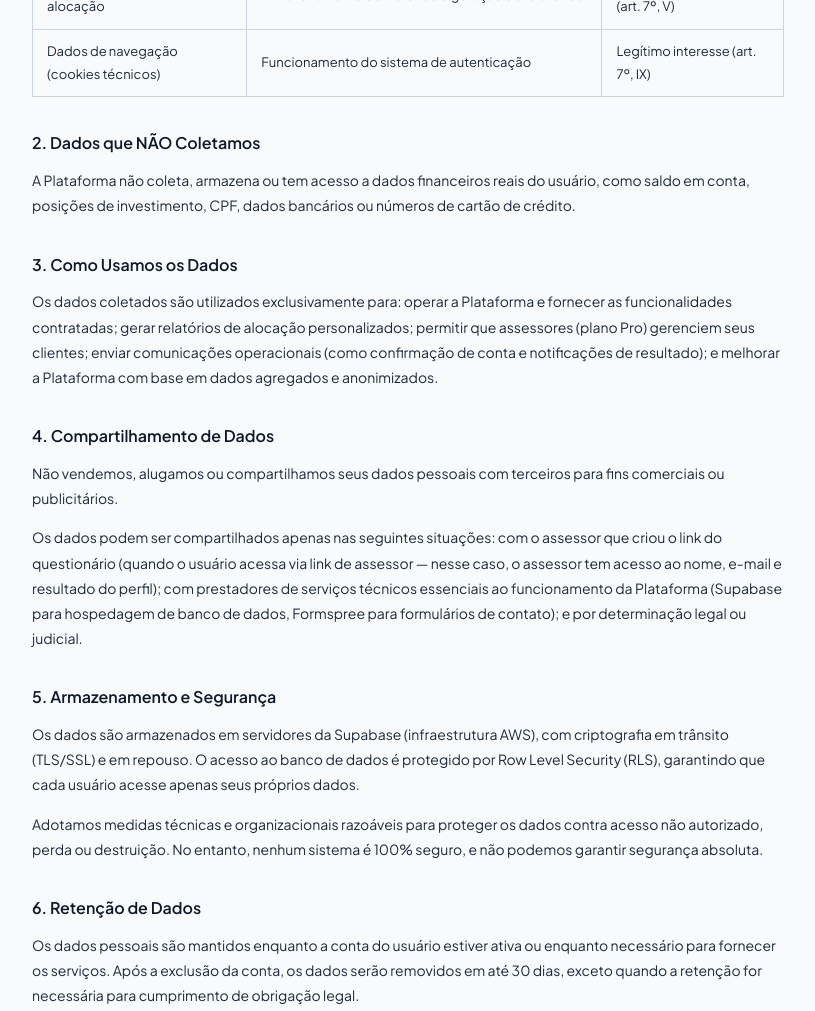
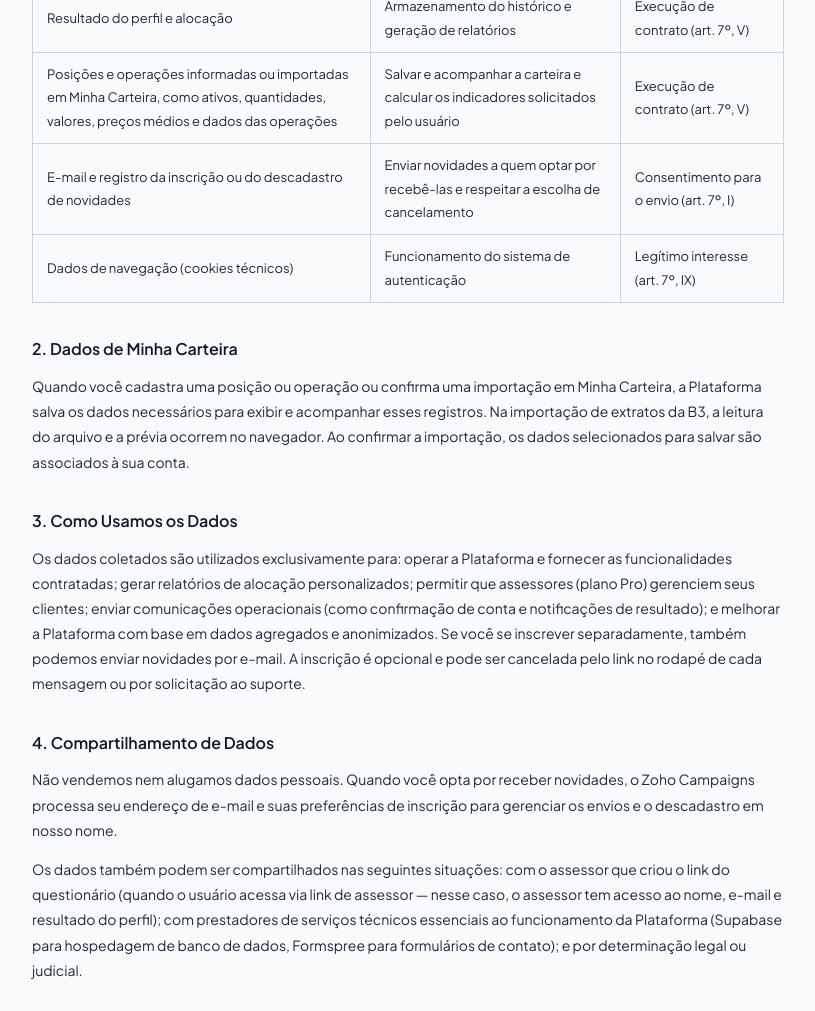
Before and after one commit to drimer501/portfolio-ideal-landing, a plain HTML site: page politica-de-privacidade.html in a window 1280 px wide. Shown: the part 640-1651 px from the top of the page, without its empty margins (232-1047 px from the left). Drawn offline with Linux system fonts and the light colour scheme.

Commit message:
Esclarece dados de carteira e inscrição em novidades

```diff
--- a/politica-de-privacidade.html
+++ b/politica-de-privacidade.html
@@ -39,7 +39,7 @@
 
 <div class="container">
   <h1>Política de Privacidade</h1>
-  <p class="updated">Última atualização: 12 de março de 2026</p>
+  <p class="updated">Última atualização: 23 de novembro de 2026</p>
 
   <p>A Portfólio Ideal ("nós") respeita a privacidade dos seus usuários e está comprometida com a proteção dos dados pessoais coletados, em conformidade com a Lei Geral de Proteção de Dados Pessoais (Lei nº 13.709/2018 — LGPD).</p>
 
@@ -53,22 +53,24 @@
       <tr><td>E-mail</td><td>Autenticação, comunicação e recuperação de conta</td><td>Execução de contrato (art. 7º, V)</td></tr>
       <tr><td>Respostas do questionário de perfil de risco</td><td>Cálculo dos parâmetros de aversão ao risco e geração da alocação recomendada</td><td>Consentimento (art. 7º, I)</td></tr>
       <tr><td>Resultado do perfil e alocação</td><td>Armazenamento do histórico e geração de relatórios</td><td>Execução de contrato (art. 7º, V)</td></tr>
+      <tr><td>Posições e operações informadas ou importadas em Minha Carteira, como ativos, quantidades, valores, preços médios e dados das operações</td><td>Salvar e acompanhar a carteira e calcular os indicadores solicitados pelo usuário</td><td>Execução de contrato (art. 7º, V)</td></tr>
+      <tr><td>E-mail e registro da inscrição ou do descadastro de novidades</td><td>Enviar novidades a quem optar por recebê-las e respeitar a escolha de cancelamento</td><td>Consentimento para o envio (art. 7º, I)</td></tr>
       <tr><td>Dados de navegação (cookies técnicos)</td><td>Funcionamento do sistema de autenticação</td><td>Legítimo interesse (art. 7º, IX)</td></tr>
     </tbody>
   </table>
 
-  <h2>2. Dados que NÃO Coletamos</h2>
-  <p>A Plataforma não coleta, armazena ou tem acesso a dados financeiros reais do usuário, como saldo em conta, posições de investimento, CPF, dados bancários ou números de cartão de crédito.</p>
+  <h2>2. Dados de Minha Carteira</h2>
+  <p>Quando você cadastra uma posição ou operação ou confirma uma importação em Minha Carteira, a Plataforma salva os dados necessários para exibir e acompanhar esses registros. Na importação de extratos da B3, a leitura do arquivo e a prévia ocorrem no navegador. Ao confirmar a importação, os dados selecionados para salvar são associados à sua conta.</p>
 
   <h2>3. Como Usamos os Dados</h2>
-  <p>Os dados coletados são utilizados exclusivamente para: operar a Plataforma e fornecer as funcionalidades contratadas; gerar relatórios de alocação personalizados; permitir que assessores (plano Pro) gerenciem seus clientes; enviar comunicações operacionais (como confirmação de conta e notificações de resultado); e melhorar a Plataforma com base em dados agregados e anonimizados.</p>
+  <p>Os dados coletados são utilizados exclusivamente para: operar a Plataforma e fornecer as funcionalidades contratadas; gerar relatórios de alocação personalizados; permitir que assessores (plano Pro) gerenciem seus clientes; enviar comunicações operacionais (como confirmação de conta e notificações de resultado); e melhorar a Plataforma com base em dados agregados e anonimizados. Se você se inscrever separadamente, também podemos enviar novidades por e-mail. A inscrição é opcional e pode ser cancelada pelo link no rodapé de cada mensagem ou por solicitação ao suporte.</p>
 
   <h2>4. Compartilhamento de Dados</h2>
-  <p>Não vendemos, alugamos ou compartilhamos seus dados pessoais com terceiros para fins comerciais ou publicitários.</p>
-  <p>Os dados podem ser compartilhados apenas nas seguintes situações: com o assessor que criou o link do questionário (quando o usuário acessa via link de assessor — nesse caso, o assessor tem acesso ao nome, e-mail e resultado do perfil); com prestadores de serviços técnicos essenciais ao funcionamento da Plataforma (Supabase para hospedagem de banco de dados, Formspree para formulários de contato); e por determinação legal ou judicial.</p>
+  <p>Não vendemos nem alugamos dados pessoais. Quando você opta por receber novidades, o Zoho Campaigns processa seu endereço de e-mail e suas preferências de inscrição para gerenciar os envios e o descadastro em nosso nome.</p>
+  <p>Os dados também podem ser compartilhados nas seguintes situações: com o assessor que criou o link do questionário (quando o usuário acessa via link de assessor — nesse caso, o assessor tem acesso ao nome, e-mail e resultado do perfil); com prestadores de serviços técnicos essenciais ao funcionamento da Plataforma (Supabase para hospedagem de banco de dados, Formspree para formulários de contato); e por determinação legal ou judicial.</p>
 
   <h2>5. Armazenamento e Segurança</h2>
-  <p>Os dados são armazenados em servidores da Supabase (infraestrutura AWS), com criptografia em trânsito (TLS/SSL) e em repouso. O acesso ao banco de dados é protegido por Row Level Security (RLS), garantindo que cada usuário acesse apenas seus próprios dados.</p>
+  <p>Os dados da conta e da carteira são armazenados em servidores da Supabase (infraestrutura AWS), com criptografia em trânsito (TLS/SSL) e em repouso. O acesso ao banco de dados é protegido por Row Level Security (RLS), garantindo que cada usuário acesse apenas seus próprios dados.</p>
   <p>Adotamos medidas técnicas e organizacionais razoáveis para proteger os dados contra acesso não autorizado, perda ou destruição. No entanto, nenhum sistema é 100% seguro, e não podemos garantir segurança absoluta.</p>
 
   <h2>6. Retenção de Dados</h2>
```
